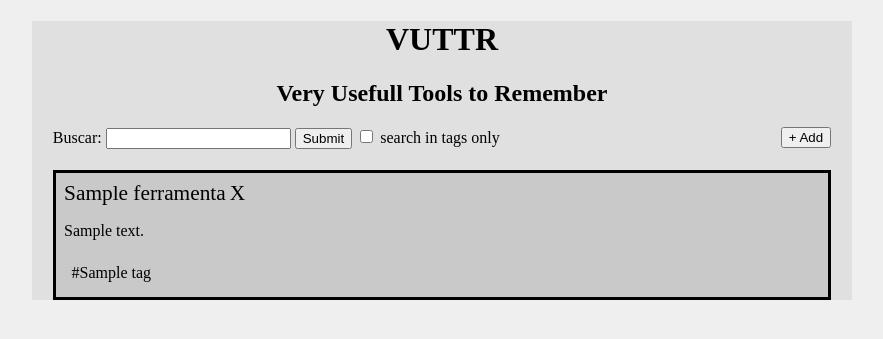
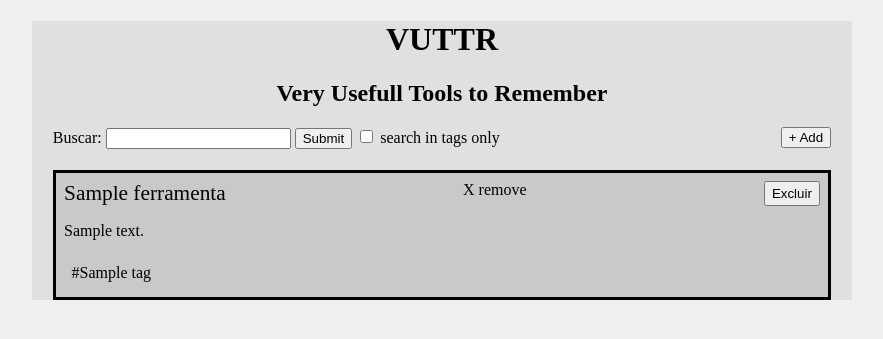
Before and after one commit to YanGianini/t2-hipermidia, a Python web app: template application/view/templates/index.html in a window 1280 px wide. Shown: the top 339 px of the page, without its empty margins (198-1081 px from the left). Run offline with Jinja, Linux system fonts and the light colour scheme; the template is opened without the code that fills it: most values are stand-ins (such as "Sample title", 1, 10 or a date in 2020).

Commit message:
pop up do delete feito

```diff
--- a/application/view/static/Scripts/scripts.js
+++ b/application/view/static/Scripts/scripts.js
@@ -7,3 +7,8 @@ function fecharJanela(){
     janela = window.document.getElementById("formulario_suspenso");
     janela.style.display = "None";
 }
+
+function pop_excluir(nome){
+    janela = window.document.getElementById(nome);
+    janela.style.display = "block";
+}
--- a/application/view/static/style.css
+++ b/application/view/static/style.css
@@ -24,10 +24,22 @@ div#card_ferramenta {
     border-style: solid;
 }
 
-div#card_ferramenta a {
+div#header_card {
+    display: flex;
+    flex-direction: row;
+    justify-content: space-between;
+}
+
+a#aHeader {
     color: black;
     text-decoration: none;
     font-size: 16pt;
+}
+
+a#aDelete {
+    color: black;
+    text-decoration: none;
+    font-size: 12pt;
 }
 
 div#tags {
@@ -52,25 +64,37 @@ div#formulario_suspenso {
     border-style: solid;
 }
 
-div#formulario_suspenso h2{
+div#formulario_suspenso h2 {
     text-align: center;
     margin-top: 0%;
 }
 
-div#formulario_suspenso input, textarea{
+div#formulario_suspenso input, textarea {
     width: 100%;
 }
 
-div#formulario_suspenso div{
+div#formulario_suspenso div {
     margin: 10px;
 }
 
-div#botao_fecha{
+div#botao_fecha {
     text-align: right;
     margin: 0%;
     padding: 0%;
 }
 
-div#botao_form{
+div#botao_form {
     text-align: right;
 }
+
+div.pop_excluir {
+    display: none;
+    border-style: solid;
+    position: fixed;
+    top: 20%;
+    left: 35%;
+    background-color: lightgray;
+    padding: 5%;
+    border-style: solid;
+
+}
--- a/application/view/templates/index.html
+++ b/application/view/templates/index.html
@@ -31,8 +31,21 @@
     <div>
     {% for ferramenta in lista_ferramentas %}
         <div id="card_ferramenta">
-            <a href="{{ ferramenta.get_link }}">{{ ferramenta.get_nome() }}</a>
-            <a href="{{ url_for('deletar', nome=ferramenta.get_nome()) }}">X</a>
+            <div id="header_card">
+                <a id="aHeader" href="{{ ferramenta.get_link() }}">{{ ferramenta.get_nome() }}</a>
+                <a id="aDelete" href="{{ url_for('deletar', nome=ferramenta.get_nome()) }}">X remove</a>
+                <button onclick="pop_excluir('{{ ferramenta.get_nome() }}')">Excluir</button>
+            </div>
+
+
+            <div class="pop_excluir" id="{{ferramenta.get_nome()}}">
+                <p>Deseja excluir?</p>
+                <p>{{ferramenta.get_nome()}}</p>
+                <a id="aDelete" href="{{ url_for('deletar', nome=ferramenta.get_nome()) }}">X remove</a>
+            </div>
+
+
+
 
             <p>{{ ferramenta.get_descricoes() }}</p>
 
```
